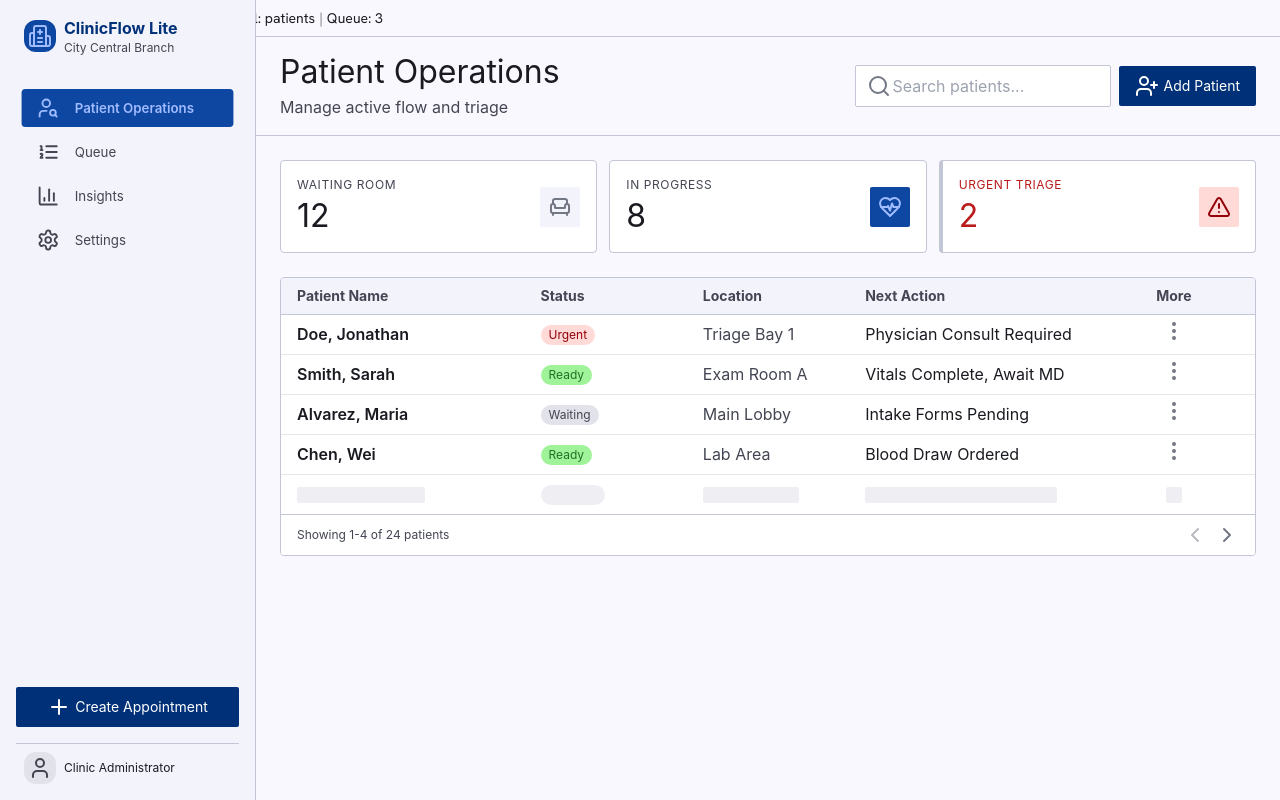
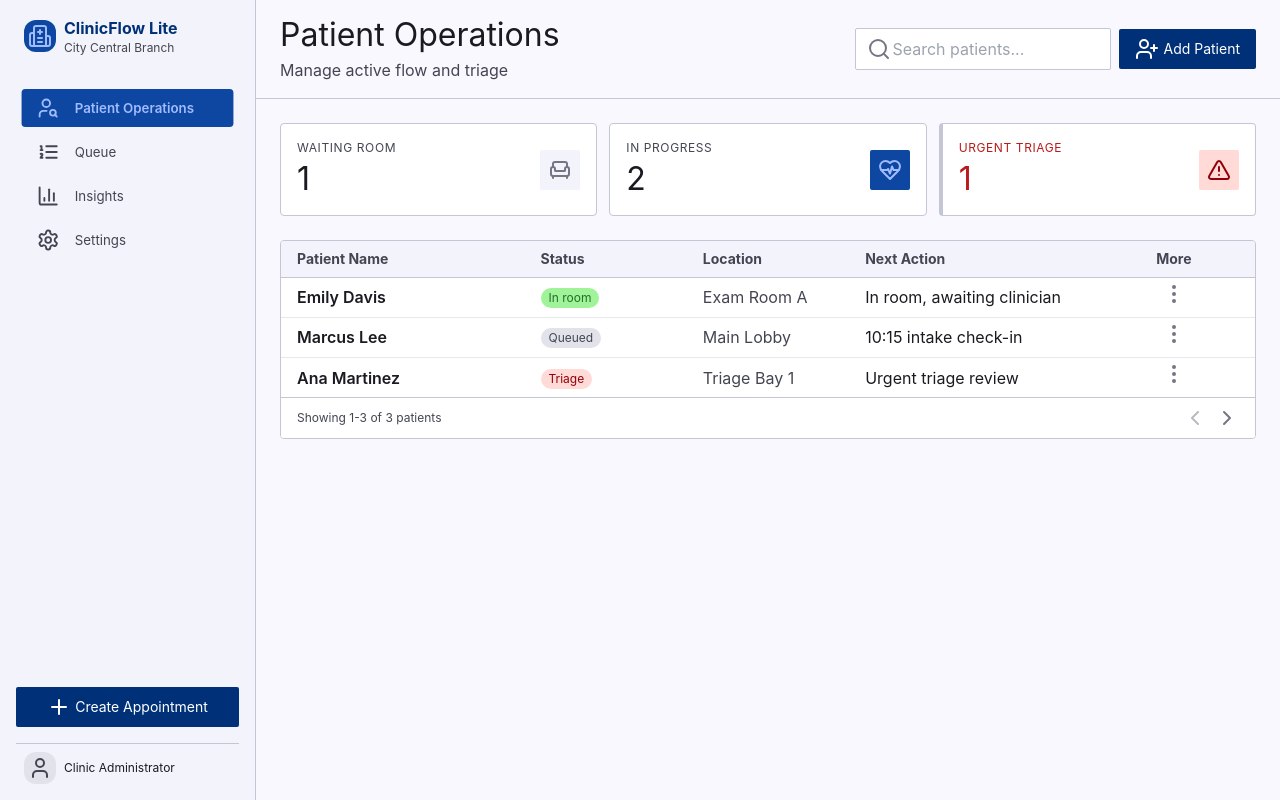
Before and after one commit to hikmetgulsesli/clinicflow-lite-6173ee26, a React (Vite) app: page / in a window 1280 px wide. Built offline with nearby package versions, Linux system fonts and the light colour scheme.

Commit message:
feat: US-002 - ClinicFlow Lite - Patient Editor - ClinicFlow Lite and Patient Operations - ClinicFlow Lit

```diff
--- a/src/App.tsx
+++ b/src/App.tsx
@@ -79,16 +79,10 @@ export default function App() {
     dispatch({ type: 'recover', state: resetClinicflowLiteState(getBrowserStorage()) });
   };
 
-  const storageMessage =
-    state.storageStatus === 'corrupt'
-      ? (state.lastError ?? 'Saved clinic workspace data could not be recovered.')
-      : state.storageStatus === 'unavailable'
-        ? 'Local storage is unavailable; clinic fixture is active.'
-        : state.storageStatus === 'restored'
-          ? 'Clinic workspace restored from local storage.'
-          : state.storageStatus === 'saved'
-            ? 'Clinic workspace saved locally.'
-            : 'Clinic workspace is ready.';
+  const patientOperationsRecords = state.patients.map((patient) => ({
+    ...patient,
+    stage: state.queue.find((item) => item.patientId === patient.id)?.stage ?? 'waiting',
+  }));
 
   const patientOperationsActions = {
     'create-appointment-1': () => navigate('queue'),
@@ -170,25 +164,20 @@ export default function App() {
       data-storage-status={snapshot.storageStatus}
       className="min-h-screen bg-background text-on-surface"
     >
-      <section
-        aria-live="polite"
-        data-testid="clinicflow-shell-status"
-        className="border-b border-outline-variant bg-surface px-md py-sm text-label-md text-on-surface"
-      >
-        <span data-testid="clinicflow-storage-message">{storageMessage}</span>
-        <span className="mx-xs text-outline">|</span>
-        <span data-testid="clinicflow-active-panel">Panel: {snapshot.activePanel}</span>
-        <span className="mx-xs text-outline">|</span>
-        <span data-testid="clinicflow-queue-count">Queue: {snapshot.counts.queue}</span>
-      </section>
       {state.route === 'patient-operations' ? (
-        <PatientOperationsClinicflowLite actions={patientOperationsActions} />
+        <PatientOperationsClinicflowLite
+          actions={patientOperationsActions}
+          patients={patientOperationsRecords}
+          queueCounts={snapshot.counts}
+          selectedPatientId={state.selectedRecordId}
+        />
       ) : null}
       {state.route === 'queue' ? <QueueAndStatusManagementClinicflowLite actions={queueActions} /> : null}
       {state.route === 'insights' ? <InsightsClinicflowLite actions={insightsActions} /> : null}
       {state.route === 'settings' ? <SettingsAndPreferencesClinicflowLite actions={settingsActions} /> : null}
       {state.route === 'patient-editor' ? (
         <PatientEditorClinicflowLite
+          patient={snapshot.selectedRecord ?? state.patients[0] ?? null}
           actions={{
             'arrow-back-1': () => navigate('patient-operations'),
             'cancel-2': () => navigate('patient-operations'),
--- a/src/screens/PatientOperationsClinicflowLite.tsx
+++ b/src/screens/PatientOperationsClinicflowLite.tsx
@@ -12,11 +12,81 @@ import { Armchair, BarChart3, ChevronLeft, ChevronRight, EllipsisVertical, Heart
 
 export type PatientOperationsClinicflowLiteActionId = "create-appointment-1" | "add-patient-2" | "more-vert-3" | "more-vert-4" | "more-vert-5" | "more-vert-6" | "chevron-left-7" | "chevron-right-8" | "patient-operations-1" | "queue-2" | "insights-3" | "settings-4";
 
+export interface PatientOperationsClinicflowLiteRecord {
+  id: string;
+  name: string;
+  status: string;
+  priority: string;
+  appointmentTime: string;
+  lastVisit: string;
+  stage: string;
+}
+
+export interface PatientOperationsClinicflowLiteQueueCounts {
+  patients: number;
+  queue: number;
+  waiting: number;
+  triage: number;
+  room: number;
+  postVisit: number;
+}
+
 export interface PatientOperationsClinicflowLiteProps {
   actions?: Partial<Record<PatientOperationsClinicflowLiteActionId, () => void>>;
+  patients?: PatientOperationsClinicflowLiteRecord[];
+  queueCounts?: PatientOperationsClinicflowLiteQueueCounts;
+  selectedPatientId?: string | null;
 }
 
-export function PatientOperationsClinicflowLite({ actions }: PatientOperationsClinicflowLiteProps) {
+const fallbackPatients: PatientOperationsClinicflowLiteRecord[] = [
+  {
+    id: "fallback-1",
+    name: "No active patient",
+    status: "Waiting",
+    priority: "Routine",
+    appointmentTime: "--:--",
+    lastVisit: "Not recorded",
+    stage: "waiting",
+  },
+];
+
+const rowActionIds: PatientOperationsClinicflowLiteActionId[] = ["more-vert-3", "more-vert-4", "more-vert-5", "more-vert-6"];
+
+function getStageLocation(stage: string) {
+  if (stage === "triage") return "Triage Bay 1";
+  if (stage === "room") return "Exam Room A";
+  if (stage === "post-visit") return "Checkout Desk";
+  return "Main Lobby";
+}
+
+function getNextAction(patient: PatientOperationsClinicflowLiteRecord) {
+  if (patient.stage === "triage") return `${patient.priority} triage review`;
+  if (patient.stage === "room") return `${patient.status}, awaiting clinician`;
+  if (patient.stage === "post-visit") return "Post-visit summary due";
+  return `${patient.appointmentTime} intake check-in`;
+}
+
+function getStatusTone(patient: PatientOperationsClinicflowLiteRecord) {
+  if (patient.priority.toLowerCase().includes("urgent") || patient.stage === "triage") {
+    return "bg-error-container text-on-error-container";
+  }
+  if (patient.stage === "room") {
+    return "bg-secondary-container text-on-secondary-container";
+  }
+  return "bg-surface-variant text-on-surface-variant";
+}
+
+export function PatientOperationsClinicflowLite({ actions, patients, queueCounts, selectedPatientId }: PatientOperationsClinicflowLiteProps) {
+  const visiblePatients = (patients && patients.length > 0 ? patients : fallbackPatients).slice(0, 4);
+  const counts = queueCounts ?? {
+    patients: visiblePatients.length,
+    queue: visiblePatients.length,
+    waiting: visiblePatients.filter((patient) => patient.stage === "waiting").length,
+    triage: visiblePatients.filter((patient) => patient.stage === "triage").length,
+    room: visiblePatients.filter((patient) => patient.stage === "room").length,
+    postVisit: visiblePatients.filter((patient) => patient.stage === "post-visit").length,
+  };
+
   return (
     <>
       {/* SideNavBar (Shared Component JSON) */}
@@ -96,7 +166,7 @@ export function PatientOperationsClinicflowLite({ actions }: PatientOperationsCl
       <div className="bg-surface-container-lowest border border-outline-variant rounded-lg p-md flex items-center justify-between">
       <div>
       <p className="font-label-sm text-label-sm text-on-surface-variant uppercase tracking-wider">Waiting Room</p>
-      <p className="font-headline-lg text-headline-lg text-on-surface mt-1">12</p>
+      <p className="font-headline-lg text-headline-lg text-on-surface mt-1">{counts.waiting}</p>
       </div>
       <div className="w-10 h-10 rounded bg-surface-container-low flex items-center justify-center">
       <Armchair className="text-outline" aria-hidden={true} focusable="false" />
@@ -106,7 +176,7 @@ export function PatientOperationsClinicflowLite({ actions }: PatientOperationsCl
       <div className="bg-surface-container-lowest border border-outline-variant rounded-lg p-md flex items-center justify-between">
       <div>
       <p className="font-label-sm text-label-sm text-on-surface-variant uppercase tracking-wider">In Progress</p>
-      <p className="font-headline-lg text-headline-lg text-on-surface mt-1">8</p>
+      <p className="font-headline-lg text-headline-lg text-on-surface mt-1">{counts.triage + counts.room}</p>
       </div>
       <div className="w-10 h-10 rounded bg-primary-container flex items-center justify-center">
       <HeartPulse className="text-on-primary-container" aria-hidden={true} focusable="false" />
@@ -116,7 +186,7 @@ export function PatientOperationsClinicflowLite({ actions }: PatientOperationsCl
       <div className="bg-surface-container-lowest border border-outline-variant rounded-lg p-md flex items-center justify-between border-l-4 border-l-error">
       <div>
       <p className="font-label-sm text-label-sm text-error uppercase tracking-wider">Urgent Triage</p>
-      <p className="font-headline-lg text-headline-lg text-error mt-1">2</p>
+      <p className="font-headline-lg text-headline-lg text-error mt-1">{counts.triage}</p>
       </div>
       <div className="w-10 h-10 rounded bg-error-container flex items-center justify-center">
       <TriangleAlert className="text-on-error-container icon-fill" aria-hidden={true} focusable="false" />
@@ -137,78 +207,28 @@ export function PatientOperationsClinicflowLite({ actions }: PatientOperationsCl
       </tr>
       </thead>
       <tbody className="divide-y divide-outline-variant">
-      {/* Row 1: Urgent */}
-      <tr className="hover:bg-surface transition-colors h-[40px]">
-      <td className="px-md py-xs font-data-mono text-data-mono text-on-surface font-semibold">Doe, Jonathan</td>
+      {visiblePatients.map((patient, index) => {
+      const actionId = rowActionIds[index];
+      return (
+      <tr className="hover:bg-surface transition-colors h-[40px]" key={patient.id} data-selected={patient.id === selectedPatientId}>
+      <td className="px-md py-xs font-data-mono text-data-mono text-on-surface font-semibold">{patient.name}</td>
       <td className="px-md py-xs">
-      <span className="inline-flex items-center px-2 py-0.5 rounded-full bg-error-container text-on-error-container font-label-sm text-label-sm">Urgent</span>
+      <span className={`inline-flex items-center px-2 py-0.5 rounded-full font-label-sm text-label-sm ${getStatusTone(patient)}`}>{patient.status}</span>
       </td>
-      <td className="px-md py-xs font-body-sm text-body-sm text-on-surface-variant">Triage Bay 1</td>
-      <td className="px-md py-xs font-body-sm text-body-sm text-on-surface">Physician Consult Required</td>
+      <td className="px-md py-xs font-body-sm text-body-sm text-on-surface-variant">{getStageLocation(patient.stage)}</td>
+      <td className="px-md py-xs font-body-sm text-body-sm text-on-surface">{getNextAction(patient)}</td>
       <td className="px-md py-xs text-center">
-      <button className="text-outline hover:text-on-surface transition-colors" type="button" aria-label="More Vert" data-action-id="more-vert-3" onClick={actions?.["more-vert-3"]}><EllipsisVertical className="text-[18px]" aria-hidden={true} focusable="false" /></button>
+      {actionId ? <button className="text-outline hover:text-on-surface transition-colors" type="button" aria-label={`Open ${patient.name}`} data-action-id={actionId} onClick={actions?.[actionId]}><EllipsisVertical className="text-[18px]" aria-hidden={true} focusable="false" /></button> : null}
       </td>
       </tr>
-      {/* Row 2: Ready */}
-      <tr className="hover:bg-surface transition-colors h-[40px]">
-      <td className="px-md py-xs font-data-mono text-data-mono text-on-surface font-semibold">Smith, Sarah</td>
-      <td className="px-md py-xs">
-      <span className="inline-flex items-center px-2 py-0.5 rounded-full bg-secondary-container text-on-secondary-container font-label-sm text-label-sm">Ready</span>
-      </td>
-      <td className="px-md py-xs font-body-sm text-body-sm text-on-surface-variant">Exam Room A</td>
-      <td className="px-md py-xs font-body-sm text-body-sm text-on-surface">Vitals Complete, Await MD</td>
-      <td className="px-md py-xs text-center">
-      <button className="text-outline hover:text-on-surface transition-colors" type="button" aria-label="More Vert" data-action-id="more-vert-4" onClick={actions?.["more-vert-4"]}><EllipsisVertical className="text-[18px]" aria-hidden={true} focusable="false" /></button>
-      </td>
-      </tr>
-      {/* Row 3: Pending */}
-      <tr className="hover:bg-surface transition-colors h-[40px]">
-      <td className="px-md py-xs font-data-mono text-data-mono text-on-surface font-semibold">Alvarez, Maria</td>
-      <td className="px-md py-xs">
-      <span className="inline-flex items-center px-2 py-0.5 rounded-full bg-surface-variant text-on-surface-variant font-label-sm text-label-sm">Waiting</span>
-      </td>
-      <td className="px-md py-xs font-body-sm text-body-sm text-on-surface-variant">Main Lobby</td>
-      <td className="px-md py-xs font-body-sm text-body-sm text-on-surface">Intake Forms Pending</td>
-      <td className="px-md py-xs text-center">
-      <button className="text-outline hover:text-on-surface transition-colors" type="button" aria-label="More Vert" data-action-id="more-vert-5" onClick={actions?.["more-vert-5"]}><EllipsisVertical className="text-[18px]" aria-hidden={true} focusable="false" /></button>
-      </td>
-      </tr>
-      {/* Row 4: Ready */}
-      <tr className="hover:bg-surface transition-colors h-[40px]">
-      <td className="px-md py-xs font-data-mono text-data-mono text-on-surface font-semibold">Chen, Wei</td>
-      <td className="px-md py-xs">
-      <span className="inline-flex items-center px-2 py-0.5 rounded-full bg-secondary-container text-on-secondary-container font-label-sm text-label-sm">Ready</span>
-      </td>
-      <td className="px-md py-xs font-body-sm text-body-sm text-on-surface-variant">Lab Area</td>
-      <td className="px-md py-xs font-body-sm text-body-sm text-on-surface">Blood Draw Ordered</td>
-      <td className="px-md py-xs text-center">
-      <button className="text-outline hover:text-on-surface transition-colors" type="button" aria-label="More Vert" data-action-id="more-vert-6" onClick={actions?.["more-vert-6"]}><EllipsisVertical className="text-[18px]" aria-hidden={true} focusable="false" /></button>
-      </td>
-      </tr>
-      {/* Skeleton Loading State (Hint) */}
-      <tr className="animate-pulse h-[40px] opacity-60">
-      <td className="px-md py-xs">
-      <div className="h-4 bg-surface-variant rounded w-32"></div>
-      </td>
-      <td className="px-md py-xs">
-      <div className="h-5 bg-surface-variant rounded-full w-16"></div>
-      </td>
-      <td className="px-md py-xs">
-      <div className="h-4 bg-surface-variant rounded w-24"></div>
-      </td>
-      <td className="px-md py-xs">
-      <div className="h-4 bg-surface-variant rounded w-48"></div>
-      </td>
-      <td className="px-md py-xs text-center">
-      <div className="h-4 w-4 bg-surface-variant rounded mx-auto"></div>
-      </td>
-      </tr>
+      );
+      })}
       </tbody>
       </table>
       </div>
       {/* Table Footer / Pagination Minimal */}
       <div className="border-t border-outline-variant bg-surface-container-lowest px-md py-sm flex justify-between items-center text-on-surface-variant font-label-sm text-label-sm">
-      <span>Showing 1-4 of 24 patients</span>
+      <span>Showing {visiblePatients.length === 0 ? "0" : "1"}-{visiblePatients.length} of {counts.patients} patients</span>
       <div className="flex gap-sm">
       <button className="text-outline hover:text-on-surface disabled:opacity-50" disabled={true} type="button" aria-label="Chevron Left" data-action-id="chevron-left-7" onClick={actions?.["chevron-left-7"]}><ChevronLeft className="text-[18px]" aria-hidden={true} focusable="false" /></button>
       <button className="text-outline hover:text-on-surface" type="button" aria-label="Chevron Right" data-action-id="chevron-right-8" onClick={actions?.["chevron-right-8"]}><ChevronRight className="text-[18px]" aria-hidden={true} focusable="false" /></button>
```
Also changed, not shown: src/screens/PatientEditorClinicflowLite.tsx (+44 -9 lines).
